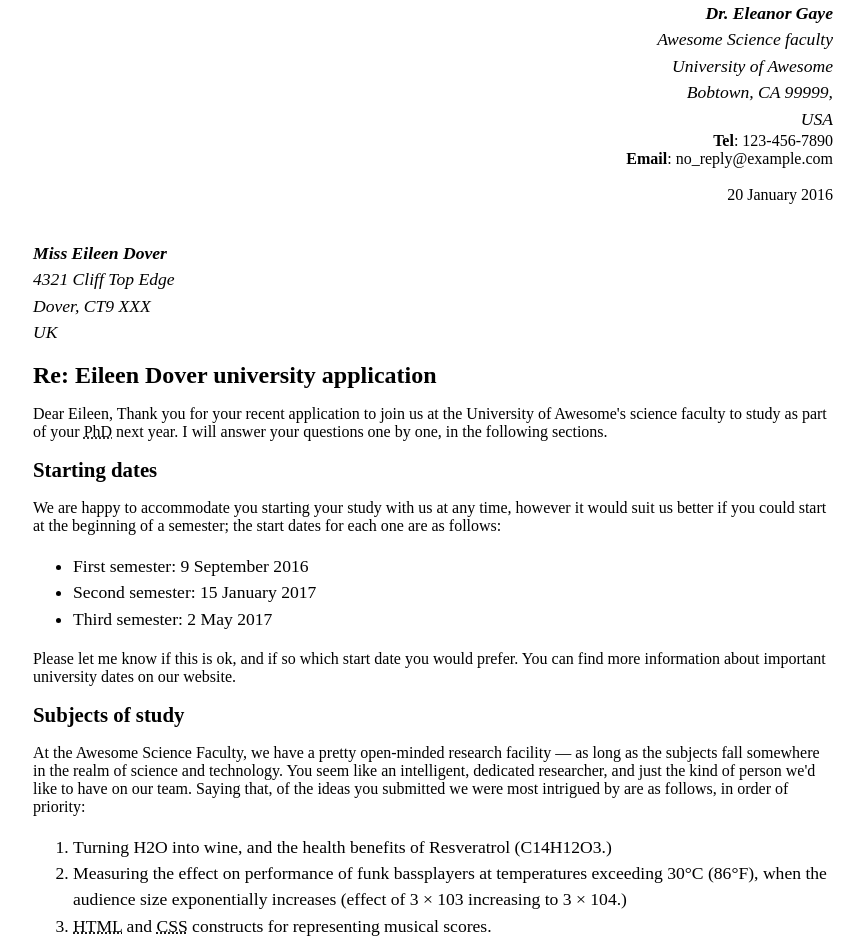
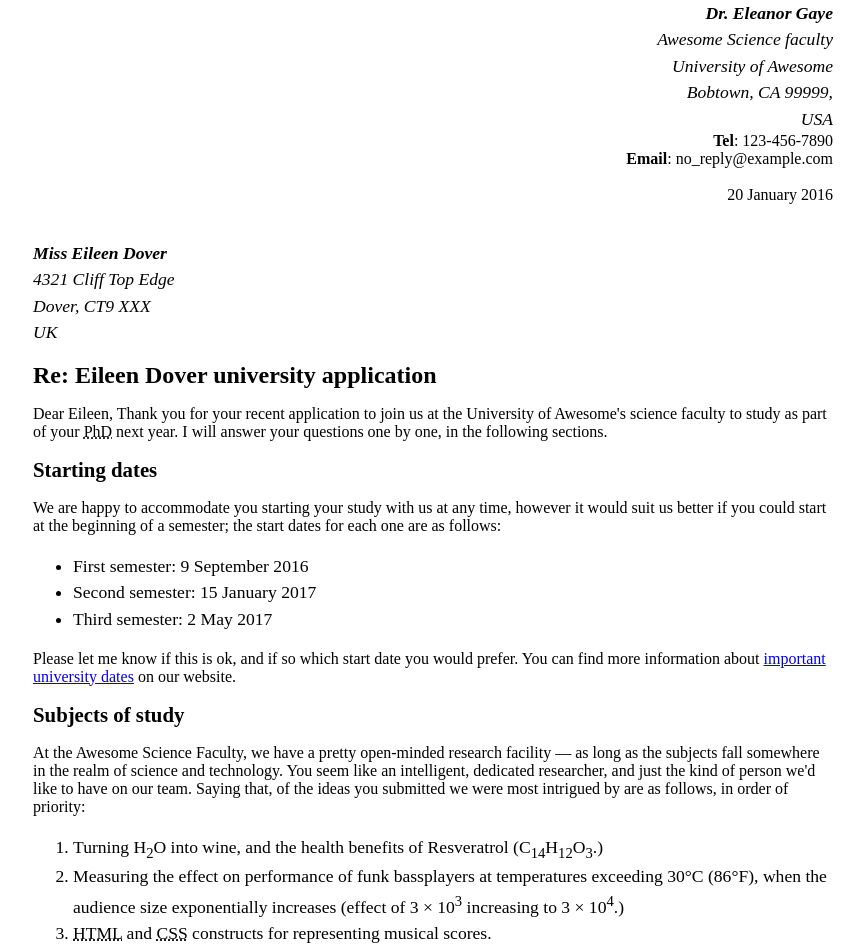
Before and after one commit to Procast/assesment-letter, a plain HTML site: page index.html in a window 1280 px wide. Shown: the top 952 px of the page, without its empty margins (207-1071 px from the left). Drawn offline with Linux system fonts and the light colour scheme.

Commit message:
completed letter

```diff
--- a/index.html
+++ b/index.html
@@ -5,6 +5,7 @@
     <meta name="viewport" content="width=device-width, initial-scale=1.0">
     <title>Document</title>
     <link href="styles/style.css" rel="stylesheet">
+    <meta type="author" description="Dr.Eleonor Gaye">
 </head>
 <body>
 
@@ -44,15 +45,15 @@ We are happy to accommodate you starting your study with us at any time, however
 </ul>
 Please let me know if this is ok, and if so which start date you would prefer.
 
-You can find more information about important university dates on our website.
+You can find more information about <a href="https://example.com" title="important dates">important university dates</a> on our website.
 
 
 <h2>Subjects of study</h2>
 
 At the Awesome Science Faculty, we have a pretty open-minded research facility — as long as the subjects fall somewhere in the realm of science and technology. You seem like an intelligent, dedicated researcher, and just the kind of person we'd like to have on our team. Saying that, of the ideas you submitted we were most intrigued by are as follows, in order of priority:
 <ol>
-  <li>Turning H2O into wine, and the health benefits of Resveratrol (C14H12O3.)</li>
-  <li>Measuring the effect on performance of funk bassplayers at temperatures exceeding 30°C (86°F), when the audience size exponentially increases (effect of 3 × 103 increasing to 3 × 104.)</li>
+  <li>Turning H<sub>2</sub>O into wine, and the health benefits of Resveratrol (C<sub>14</sub>H<sub>12</sub>O<sub>3</sub>.)</li>
+  <li>Measuring the effect on performance of funk bassplayers at temperatures exceeding 30°C (86°F), when the audience size exponentially increases (effect of 3 × 10<sup>3</sup> increasing to 3 × 10<sup>4</sup>.)</li>
   <li><abbr title="Hypertext Markup Language">HTML</abbr> and <abbr title="Cascading Stylesheet">CSS</abbr> constructs for representing musical scores.</li>
 </ol>
 So please can you provide more information on each of these subjects, including how long you'd expect the research to take, required staff and other resources, and anything else you think we'd need to know? Thanks.
@@ -68,12 +69,12 @@ Yes, you are right! As part of my post-doctorate work, I did study exotic tribal
     <dd>Before the Icelanders developed fire as a means of getting warm, they used to practice this dance, which involved huddling close together in a circle on the floor, and shuffling their bodies around in imperceptibly tiny, very rapid movements. One of my fellow students used to say that he thought this dance inspired modern styles such as Twerking.</dd>
   <dt>Arctic robot dance</dt>
      <dd>An interesting example of historic misinformation, English explorers in the 1960s believed to have discovered a new dance style characterized by "robotic", stilted movements, being practiced by inhabitants of Northern Alaska and Canada. Later on however it was discovered that they were just moving like this because they were really cold.</dd>
-</dl>
-For more of my research, see my exotic dance research page.
+</dl><br>
+For more of my research, see my <a href="https://example.com" title="exotic dance">exotic dance research page.</a><br><br>
 
-Yours sincerely,
-Dr Eleanor Gaye
+Yours sincerely,<br><br>
+Dr Eleanor Gaye<br><br>
 
-University of Awesome motto: "Be awesome to each other." -- The memoirs of Bill S Preston, Esq
+University of Awesome motto: <q cite="">Be awesome to each other.</q> <em>-- The memoirs of Bill S Preston, Esq</em>
 </body>
 </html>
```
